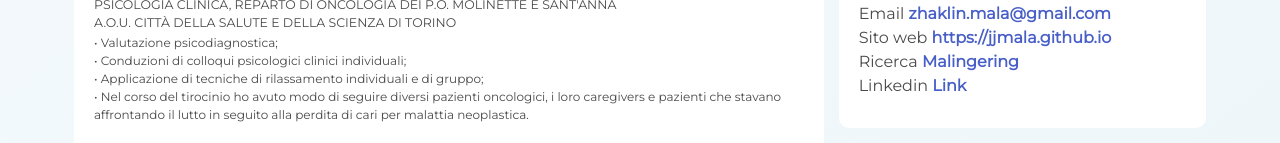
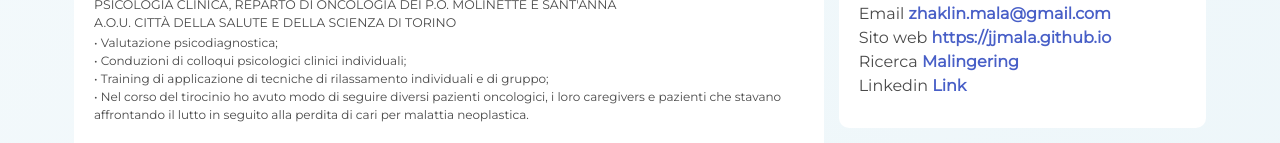
Before and after one commit to jjmala/jjmala.github.io, a Gatsby site: page / in a window 1280 px wide. Shown: the part 610-753 px from the top of the page. Built offline with nearby package versions, Linux system fonts and the light colour scheme; Gatsby itself is replaced by a stand-in of ours; a web font is replaced by a local one.

Commit message:
Update professional-experience.js

```diff
--- a/src/components/resume-components/professional-experience.js
+++ b/src/components/resume-components/professional-experience.js
@@ -28,7 +28,7 @@ export default function ProfessionalExperience() {
             • Conduzioni di colloqui psicologici clinici individuali;
           </li>
           <li>
-            • Applicazione di tecniche di rilassamento individuali e di gruppo;
+            • Training di applicazione di tecniche di rilassamento individuali e di gruppo;
           </li>
           <li>
             • Nel corso del tirocinio ho avuto modo di seguire diversi pazienti oncologici, i loro caregivers e pazienti
```
